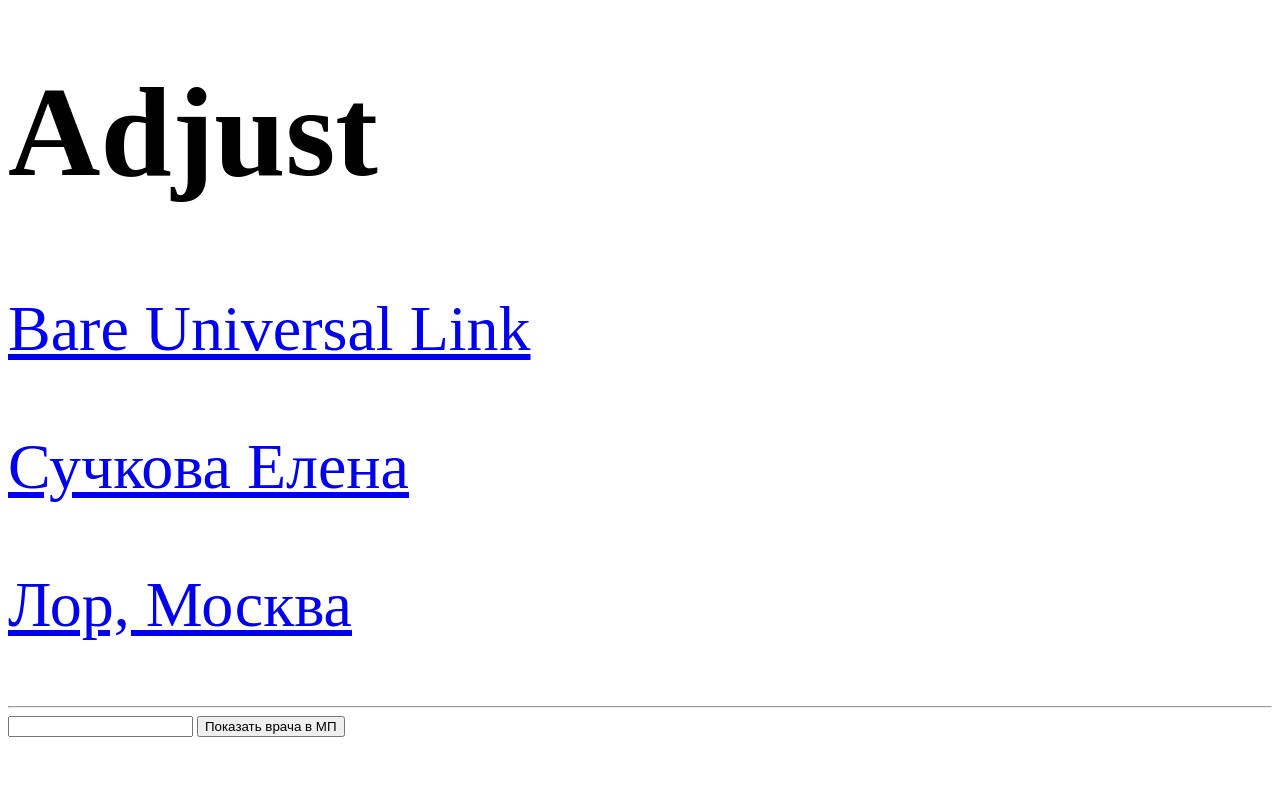
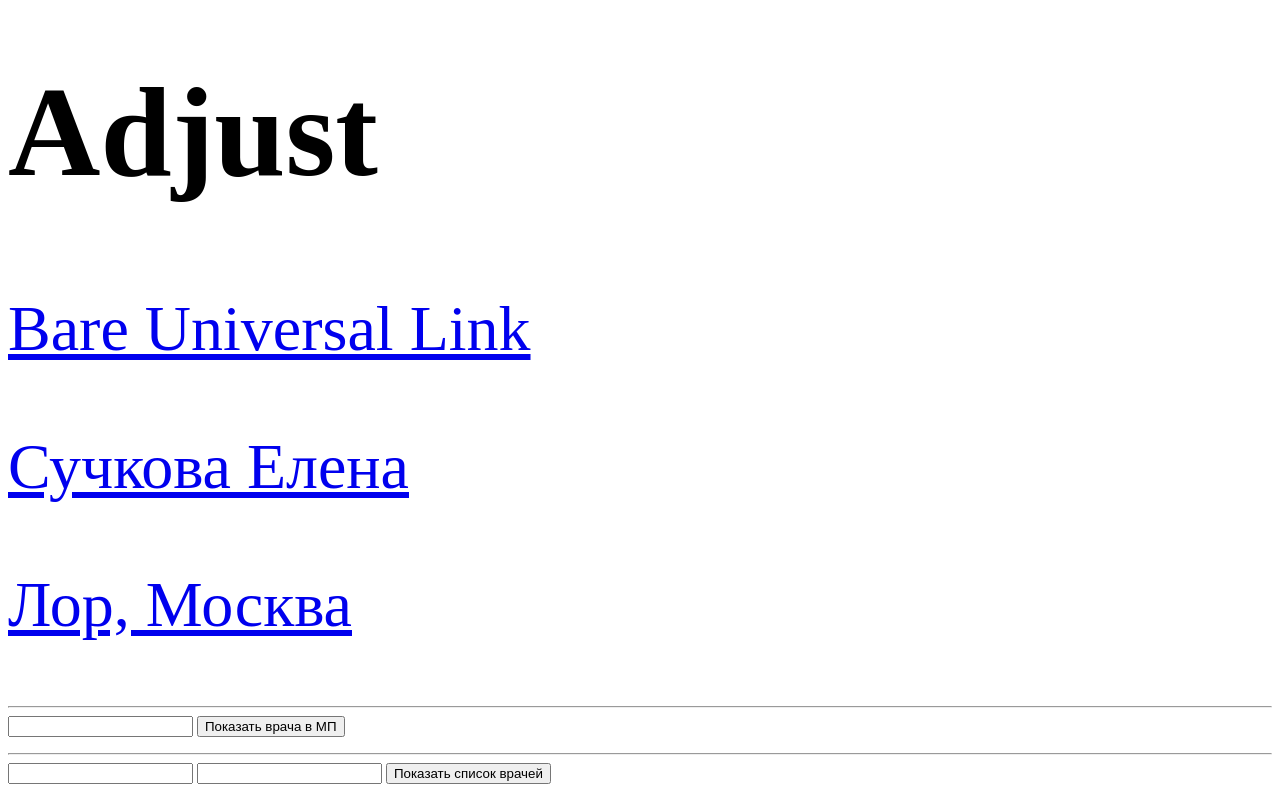
Before and after one commit to taraskreknin/taraskreknin.github.io, a plain HTML site: page index.html in a window 1280 px wide. Shown: the part 2256-3056 px from the top of the page. Before the commit the page ends 3009 px from the top, so only its background shows below. Drawn offline with Linux system fonts and the light colour scheme.

Commit message:
Update index.html

```diff
--- a/index.html
+++ b/index.html
@@ -5,6 +5,12 @@
   function generateDoctorDeeplink() {
     var id = document.getElementById("doctorId_field").value
     window.location.href = "https://yavc.adj.st/doctor/id/" + id
+  }
+
+  function generateDoctorListDeeplink() {
+    var specialityId = document.getElementById("specialityId_field").value
+    var cityId = document.getElementById("cityId_field").value
+    window.location.href = "https://yavc.adj.st/doctorList/specialityId/" + specialityId + "/cityId/" + cityId
   }
 
 </script>
@@ -30,7 +36,13 @@
     <p style="font-size:5vw;"> <a href="https://yavc.adj.st/doctorList/specialityId/77/cityId/1">Лор, Москва</a>
     <hr>
     <form>
-      <input width="20vw" type="number" id="doctorId_field" />
-      <input width="20vw" type="button" value="Показать врача в МП" onclick="generateDoctorDeeplink()" />
+      <input width="5vw" type="number" id="doctorId_field" />
+      <input width="10vw" type="button" value="Показать врача в МП" onclick="generateDoctorDeeplink()" />
+    </form>
+    <hr>
+    <form>
+      <input width="5vw" type="number" id="specialityId_field" />
+      <input width="5vw" type="number" id="cityId_field" />
+      <input width="10vw" type="button" value="Показать список врачей" onclick="generateDoctorListDeeplink()" />
     </form>
 </body>
```
